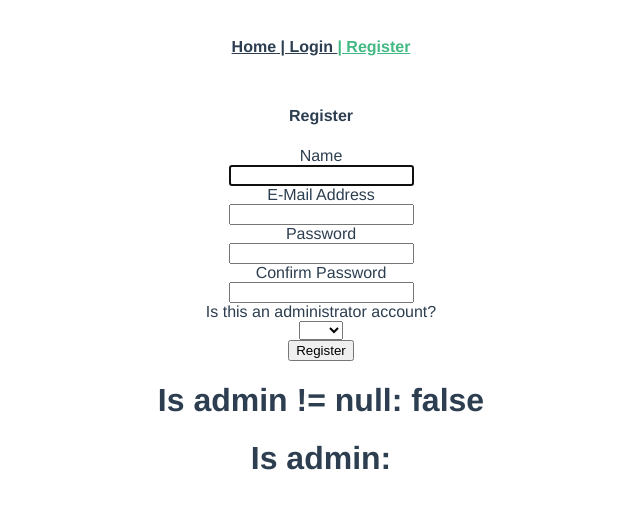
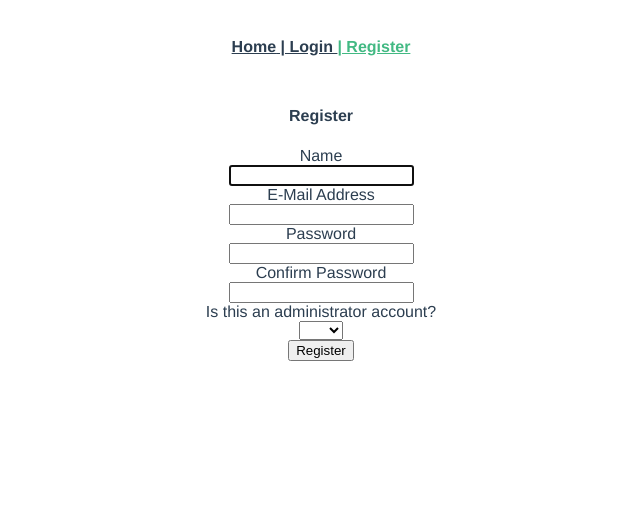
Before and after one commit to VyacheslavGL/vue-nodejs-mysql-nginx-heroku-web, a Vue app: page /register in a window 1280 px wide. Shown: the top 508 px of the page, without its empty margins (319-959 px from the left). Built offline with nearby package versions, Linux system fonts and the light colour scheme.

Commit message:
zcvgdfd2

```diff
--- a/src/components/Register.vue
+++ b/src/components/Register.vue
@@ -37,8 +37,8 @@
                 </button>
             </div>
         </form>
-        <h1>Is admin != null: {{is_admin != null}}</h1>
-        <h1>Is admin: {{is_admin}}</h1>
+<!--        <h1>Is admin != null: {{is_admin != null}}</h1>-->
+<!--        <h1>Is admin: {{is_admin}}</h1>-->
     </div>
 </template>
 
```
